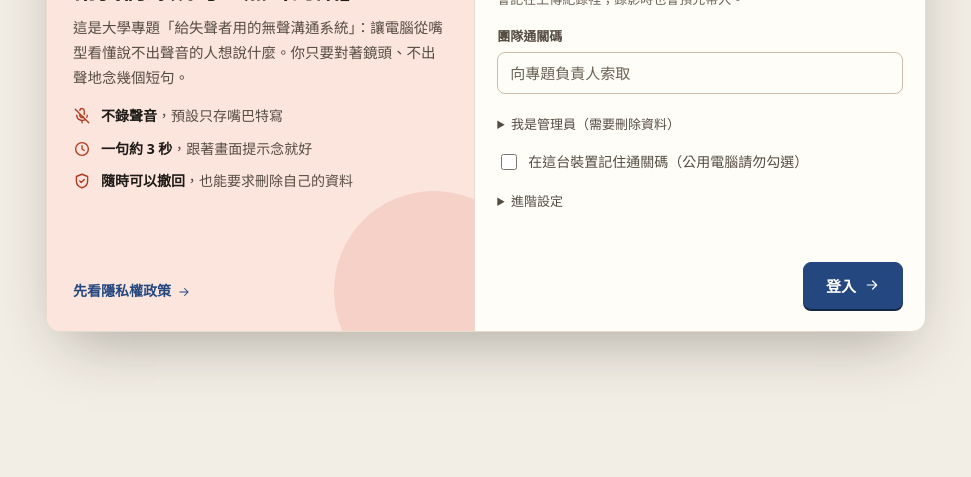
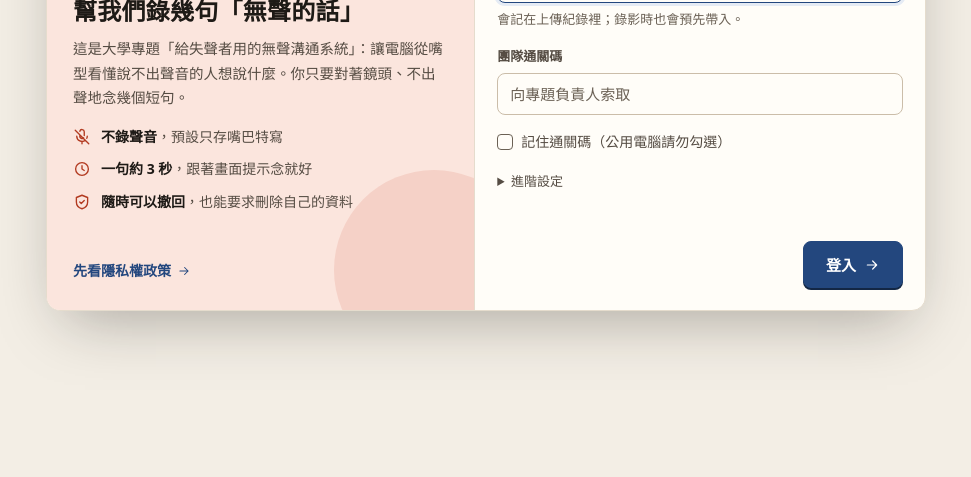
Before and after one commit to Sakurasnow-0w0/lipread-ssi, a plain HTML site: page log.html in a window 1280 px wide. Shown: the part 323-800 px from the top of the page, without its empty margins (154-1125 px from the left). Drawn offline with Linux system fonts and the light colour scheme.

Commit message:
登入框：管理員密碼收進「進階設定」；勾選框改自繪修深色模式
- 登入框只留名字、團隊通關碼、記住、進階設定、登入；管理員密碼移到進階設定（只在通關碼模式顯示）
- 已是管理員時進階設定自動展開並標示「目前是管理員」；密碼欄留空沿用，改名字不會被降成一般成員
- 管理員密碼仍只存 sessionStorage；錯誤照樣顯示在欄位下方並自動展開
- 勾選框改自繪：原生的在深色模式沒勾時是實心深色方塊，看起來像已勾
- 後端未改動

Co-Authored-By: Claude Opus 5.5 <noreply@anthropic.com>

```diff
--- a/assets/core.js
+++ b/assets/core.js
@@ -1573,11 +1573,7 @@
     const teamBox = E("div", null,
       field("setName", "你的名字或代號", { autocomplete: "nickname", maxlength: "30", placeholder: "例如：小明、A" }, "會記在上傳紀錄裡；錄影時也會預先帶入。"),
       field("setCode", "團隊通關碼", { type: "password", autocomplete: "off", spellcheck: "false", maxlength: "100", placeholder: "向專題負責人索取" }),
-      E("details", { class: "admin-box" },
-        E("summary", { text: "我是管理員（需要刪除資料）" }),
-        field("setAdmin", "管理員密碼", { type: "password", autocomplete: "off", spellcheck: "false", maxlength: "100" }, "只會記在這次開啟的分頁，關掉就要重新輸入。")
-      ),
-      E("label", { class: "check", style: "margin-top:12px" }, rememberTeam, E("span", { text: "在這台裝置記住通關碼（公用電腦請勿勾選）" }))
+      E("label", { class: "check", style: "margin-top:12px" }, rememberTeam, E("span", { text: "記住通關碼（公用電腦請勿勾選）" }))
     );
 
     // 開發者（志願者用不到，收在「進階」裡）
@@ -1599,8 +1595,13 @@
     );
 
     const toDev = E("button", { class: "linkish", type: "button", text: "我是開發者，用 GitHub token 登入" });
+    // 管理員密碼：大多數人用不到，跟開發者登入一起收在「進階設定」；已經是管理員時摘要旁會標出來
+    const adminWrap = E("div", { class: "admin-field" },
+      field("setAdmin", "管理員密碼（要刪除資料才需要）", { type: "password", autocomplete: "off", spellcheck: "false", maxlength: "100" }, "只記在這次開啟的分頁，關掉就要重新輸入；勾「記住」也一樣。"));
+    const adminTag = E("span", { class: "adv-tag", text: "目前是管理員", hidden: true });
     const advBox = E("details", { class: "admin-box adv-box" },
-      E("summary", { text: "進階設定" }),
+      E("summary", null, "進階設定", adminTag),
+      adminWrap,
       field("setUpload", "後端服務網址（Google Apps Script）", { class: "input mono", autocomplete: "off", spellcheck: "false", placeholder: "https://script.google.com/macros/s/…/exec" }, "通常不用改，網站已經預設好了。"),
       toDev);
 
@@ -1619,6 +1620,7 @@
       teamBox.hidden = m !== "team";
       devBox.hidden = m !== "github";
       toDev.hidden = m === "github";
+      adminWrap.hidden = m !== "team";
       if (m === "github") advBox.open = true;
       dlg.querySelector(".btn-label").textContent = m === "team" ? (LR.mode() ? "儲存" : "登入") : "連線並儲存";
       clearErrors();
@@ -1656,7 +1658,7 @@
       dlg.classList.toggle("first", first);
       welcome.hidden = !first;
       title.textContent = first ? "輸入通關碼開始" : "登入設定";
-      sub.textContent = first ? "通關碼請向專題負責人索取，不需要註冊帳號。" : "可以改名字、切換成管理員，或登出。";
+      sub.textContent = first ? "通關碼請向專題負責人索取，不需要註冊帳號。" : "可以改名字或登出；管理員密碼在「進階設定」裡。";
       $f("setOwner").value = s.owner;
       $f("setRepo").value = s.repo;
       $f("setBranch").value = s.branch;
@@ -1666,6 +1668,10 @@
       $f("setCode").value = "";
       $f("setCode").placeholder = t ? "已記住（留空沿用）" : "向專題負責人索取";
       $f("setAdmin").value = "";
+      const isAdmin = LR.mode() === "team" && !!LR.team.adminCode();
+      $f("setAdmin").placeholder = isAdmin ? "已是管理員（留空沿用）" : "";
+      adminTag.hidden = !isAdmin;
+      advBox.open = isAdmin;
       rememberDev.checked = LR.settings.remembered();
       rememberTeam.checked = t ? LR.team.remembered() : false;
       btnOff.hidden = !LR.mode();
@@ -1709,7 +1715,8 @@
         if (tab === "team") {
           const name = LR.cleanText($f("setName").value, 30);
           const code = $f("setCode").value.trim() || (LR.team.get() || {}).code || "";
-          const admin = $f("setAdmin").value.trim();
+          // 已經是管理員、這次沒重填：沿用原本的管理員密碼，改名字不會被降成一般成員
+          const admin = $f("setAdmin").value.trim() || LR.team.adminCode();
           if (!code) return fail("請輸入團隊通關碼", "setCode");
           if (!uploadUrl) return fail("網站沒有設定後端服務網址，請聯絡專題負責人");
           LR.settings.save(Object.assign({}, cur, { uploadUrl }), LR.settings.token(), LR.settings.remembered());
--- a/assets/style.css
+++ b/assets/style.css
@@ -189,6 +189,25 @@ select.input { padding: 7px 10px; font-size: 14px; width: auto; }
 .help { font-size: 13px; color: var(--muted); margin-top: 6px; }
 .check { display: flex; gap: 8px; align-items: center; font-size: 14px; color: var(--ink-2); cursor: pointer; }
 .check input { width: 16px; height: 16px; accent-color: var(--accent); }
+/* 自己畫勾選框：原生的在深色模式下沒勾時是實心深色方塊，看起來像已經勾了。
+   :where() 不加權重，各處原本設的大小照舊；勾選時的底色可用 --cb／--cb-ink 改 */
+:where(input[type=checkbox]:not([role=switch])) {
+  appearance: none; -webkit-appearance: none; margin: 0; flex: none;
+  width: 16px; height: 16px; position: relative; vertical-align: middle;
+  border: 1.5px solid var(--muted); border-radius: 4px; background: var(--surface);
+  cursor: pointer; transition: background-color .12s, border-color .12s;
+}
+:where(input[type=checkbox]:not([role=switch]))::before {
+  content: ""; position: absolute; inset: 16%; background: var(--cb-ink, var(--accent-ink));
+  clip-path: polygon(14% 44%, 0 65%, 50% 100%, 100% 16%, 80% 0, 43% 62%);
+  transform: scale(0); transition: transform .12s var(--ease);
+}
+:where(input[type=checkbox]:not([role=switch])):is(:checked, :indeterminate) { background: var(--cb, var(--accent)); border-color: var(--cb, var(--accent)); }
+:where(input[type=checkbox]:not([role=switch])):checked::before { transform: scale(1); }
+:where(input[type=checkbox]:not([role=switch])):indeterminate::before { clip-path: inset(40% 10%); transform: scale(1); }
+:where(input[type=checkbox]:not([role=switch])):hover:not(:checked):not(:disabled) { border-color: var(--ink-2); }
+:where(input[type=checkbox]:not([role=switch])):focus-visible { outline: 2px solid var(--accent); outline-offset: 2px; }
+:where(input[type=checkbox]:not([role=switch])):disabled { opacity: .5; cursor: not-allowed; }
 
 /* ───────── 按鈕 ───────── */
 .btn {
@@ -426,6 +445,8 @@ body.locked .dialog::backdrop { background: var(--page); backdrop-filter: none;
 .admin-box { margin-top: 4px; }
 .admin-box > summary { cursor: pointer; font-size: 13px; color: var(--ink-2); padding: 4px 0; }
 .admin-box[open] > summary { margin-bottom: 10px; }
+.adv-tag { display: inline-block; margin-left: 8px; padding: 1px 8px; border-radius: 999px; background: var(--accent-soft); color: var(--accent); font-size: 12px; font-weight: 600; vertical-align: 1px; }
+.admin-field { padding-bottom: 12px; margin-bottom: 12px; border-bottom: 1px solid var(--line); }
 .dialog .seg { display: flex; }
 .dialog .seg button { flex: 1; }
 .dialog.video-dlg video { width: 100%; display: block; background: #000; border-radius: 10px; max-height: 70vh; }
@@ -561,7 +582,7 @@ body.locked .dialog::backdrop { background: var(--page); backdrop-filter: none;
 .tasks { list-style: none; margin: 0; padding: 0; display: grid; gap: 8px; }
 .task { display: flex; align-items: flex-start; gap: 12px; padding: 12px; border: 1px solid var(--line); border-radius: var(--radius-sm); background: var(--surface); transition: background .15s; }
 .task:hover { background: var(--surface-2); }
-.task input[type=checkbox] { width: 20px; height: 20px; margin-top: 1px; accent-color: var(--good); flex: none; cursor: pointer; }
+.task input[type=checkbox] { width: 20px; height: 20px; margin-top: 1px; accent-color: var(--good); --cb: var(--good); --cb-ink: var(--surface); flex: none; cursor: pointer; }
 .task-body { flex: 1; min-width: 0; }
 .task-title { font-weight: 600; word-break: break-word; }
 .task.done .task-title { text-decoration: line-through; color: var(--muted); font-weight: 500; }
@@ -1164,7 +1185,7 @@ body.on-guide .col-side { display: none; }
 .pg-record .chip small { color: var(--ink-2); }
 .pg-record .qitem { border-radius: 8px; }
 .pg-record .qitem.sel { background: var(--surface); border-color: var(--ink); box-shadow: inset 0 0 0 1px var(--ink); }
-.pg-record .q-head input[type=checkbox] { accent-color: var(--ink); }
+.pg-record .q-head input[type=checkbox] { accent-color: var(--ink); --cb: var(--ink); --cb-ink: var(--page); }
 /* 辨識結果：跟鏡頭下的字幕條一樣，用楷體大字 */
 .pg-record .recog-result { border-top: 0; padding-top: 0; }
 .pg-record .recog-top { align-items: stretch; }
```
